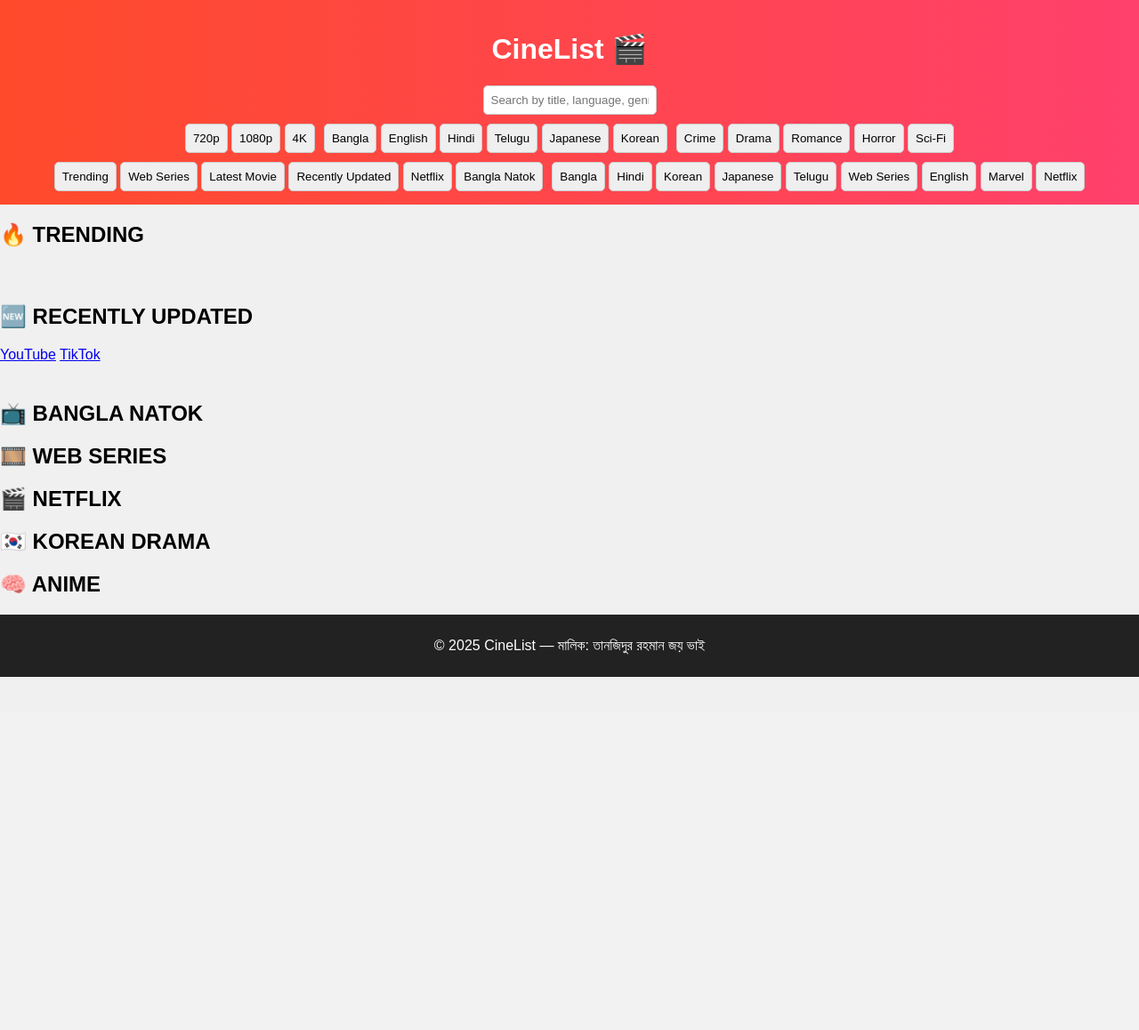
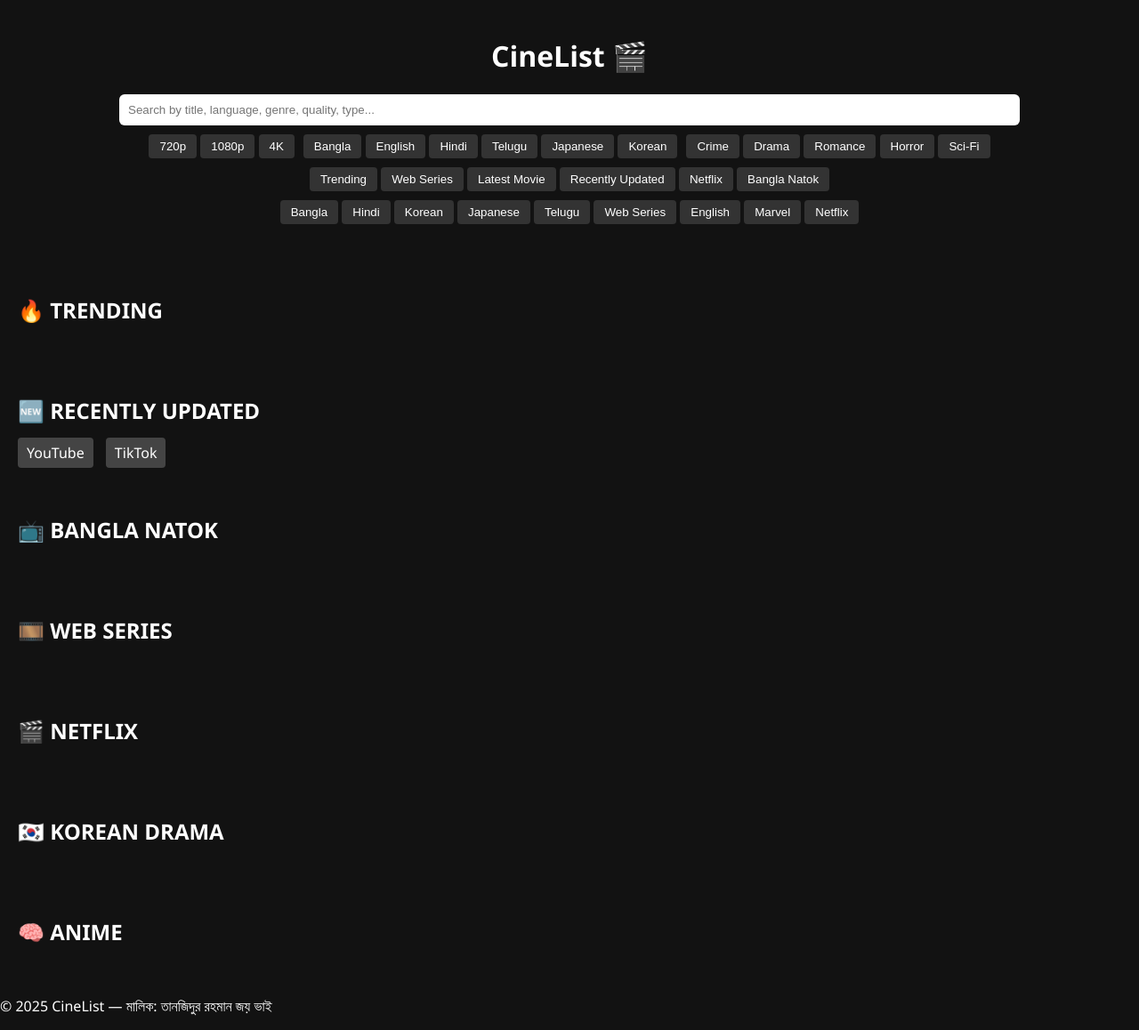
Before and after one commit to zxoou-media/Cinelist, a Flask app: page / in a window 1280 px wide. Shown: the whole page at 89% size. Before the commit the page ends 761 px from the top, so only its background shows below. Run offline with Flask 3, Linux system fonts and the light colour scheme.

Commit message:
Update style.css

```diff
--- a/cinelist/static/style.css
+++ b/cinelist/static/style.css
@@ -1,21 +1,23 @@
 body {
-  font-family: Arial, sans-serif;
-  background: #f0f0f0;
+  background-color: #121212;
+  color: #fff;
+  font-family: 'Segoe UI', sans-serif;
   margin: 0;
   padding: 0;
 }
 
 header {
-  background: linear-gradient(90deg, #ff4b2b, #ff416c);
-  color: #fff;
-  padding: 15px;
+  padding: 20px;
   text-align: center;
 }
 
-nav a {
-  color: #fff;
-  margin: 0 10px;
-  text-decoration: none;
+input#search-box {
+  width: 80%;
+  padding: 10px;
+  margin: 10px auto;
+  display: block;
+  border-radius: 6px;
+  border: none;
 }
 
 .filter-bar {
@@ -23,104 +25,73 @@
   flex-wrap: wrap;
   justify-content: center;
   gap: 10px;
-  margin-top: 10px;
+  margin-bottom: 20px;
 }
 
-input, select, button {
-  padding: 8px;
-  border-radius: 5px;
-  border: 1px solid #ccc;
-}
-
-#trending-list {
-  display: flex;
-  overflow-x: auto;
-  scroll-snap-type: x mandatory;
-  scroll-behavior: smooth;
-  gap: 16px;
-  padding: 12px;
-}
-
-.trending-card {
-  flex: 0 0 calc(50% - 8px);
-  scroll-snap-align: start;
-  min-width: 220px;
-  max-width: 240px;
-  background: #fff;
-  padding: 15px;
-  border-radius: 8px;
-  text-align: center;
-  box-shadow: 0 3px 6px rgba(0,0,0,0.1);
-}
-
-.trending-card img,
-.movie-card img {
-  width: 100%;
-  aspect-ratio: 2 / 3;
-  object-fit: cover;
-  border-radius: 6px;
-  margin-bottom: 10px;
+.filter-group button {
+  background-color: #333;
+  color: white;
+  border: none;
+  padding: 6px 12px;
+  border-radius: 4px;
   cursor: pointer;
 }
 
-#recent-list {
+section {
+  padding: 20px;
+}
+
+.scroll-row {
+  display: flex;
+  overflow-x: auto;
+  gap: 10px;
+}
+
+.grid-2 {
   display: grid;
-  grid-template-columns: repeat(auto-fit, minmax(160px, 1fr));
-  gap: 16px;
-  padding: 12px;
+  grid-template-columns: repeat(auto-fill, minmax(180px, 1fr));
+  gap: 15px;
+}
+
+.movie-grid {
+  display: grid;
+  grid-template-columns: repeat(auto-fill, minmax(160px, 1fr));
+  gap: 12px;
 }
 
 .movie-card {
-  background: #fff;
-  padding: 15px;
+  background-color: #1e1e1e;
+  padding: 10px;
   border-radius: 8px;
   text-align: center;
-  box-shadow: 0 3px 6px rgba(0,0,0,0.1);
 }
 
-.watch-btn {
-  background-color: #ff3c3c;
+.movie-card img {
+  width: 100%;
+  border-radius: 6px;
+  cursor: pointer;
+  transition: transform 0.3s;
+}
+
+.movie-card img:hover {
+  transform: scale(1.05);
+}
+
+.movie-card button {
+  margin-top: 8px;
+  padding: 6px 12px;
+  background-color: #e50914;
   color: white;
   border: none;
-  padding: 8px 16px;
-  border-radius: 6px;
+  border-radius: 4px;
   cursor: pointer;
-  font-weight: bold;
-  text-decoration: none;
-  display: inline-block;
 }
 
-.watch-btn:hover {
-  background-color: #e60000;
+.external-links a {
+  margin-right: 10px;
+  background: #444;
+  padding: 6px 10px;
+  border-radius: 4px;
+  color: white;
+  text-decoration: none;
 }
-
-footer {
-  text-align: center;
-  background: #222;
-  color: #fff;
-  padding: 10px;
-  margin-top: 20px;
-}
-
-body.dark {
-  background-color: #121212;
-  color: #f0f0f0;
-}
-
-body.dark header {
-  background: linear-gradient(90deg, #333, #555);
-}
-
-.dark .movie-card,
-.dark .trending-card {
-  background-color: #1e1e1e;
-  color: #fff;
-}
-
-.dark input,
-.dark select,
-.dark button {
-  background-color: #333;
-  color: #fff;
-  border: 1px solid #666;
-}
```
